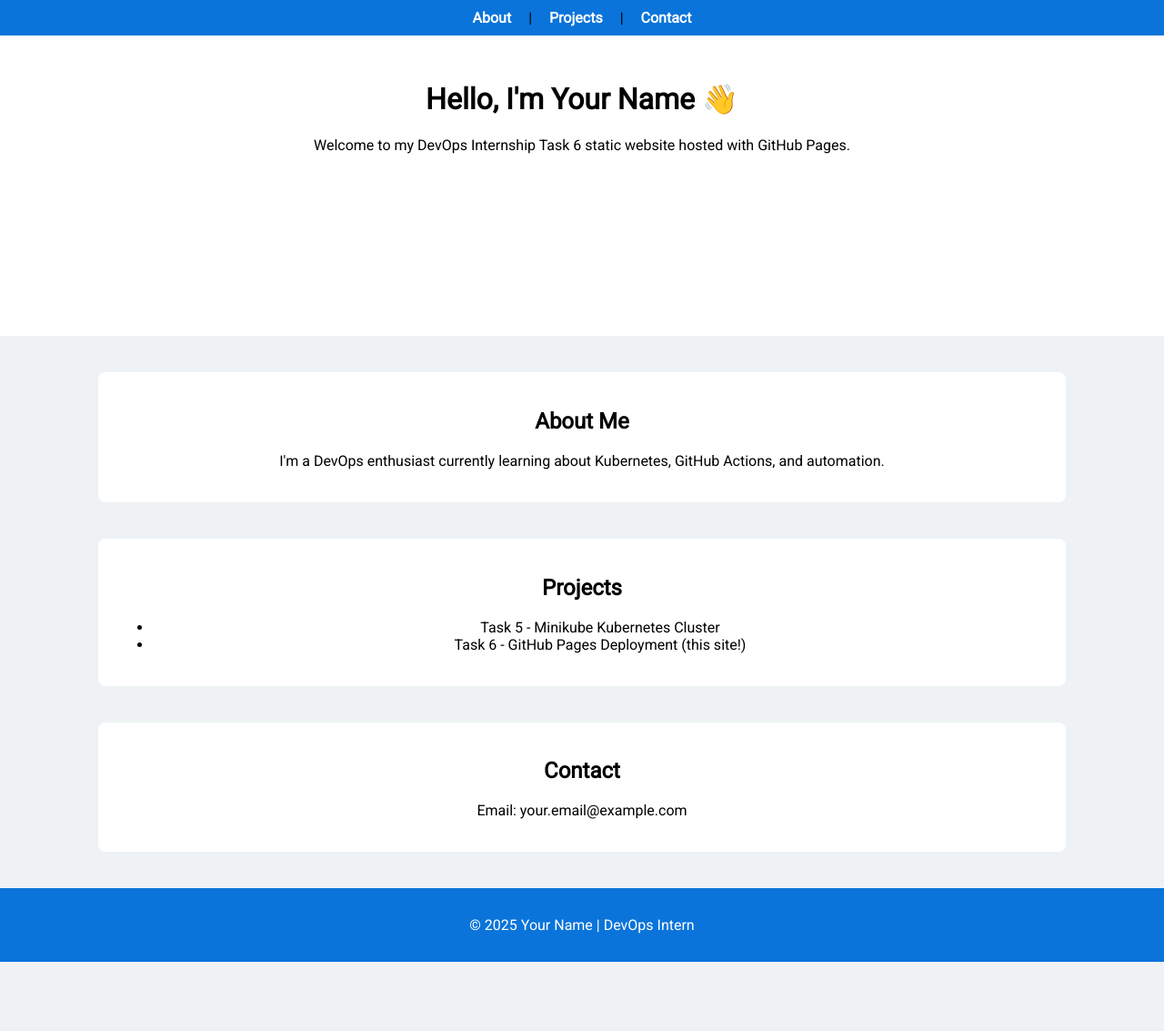
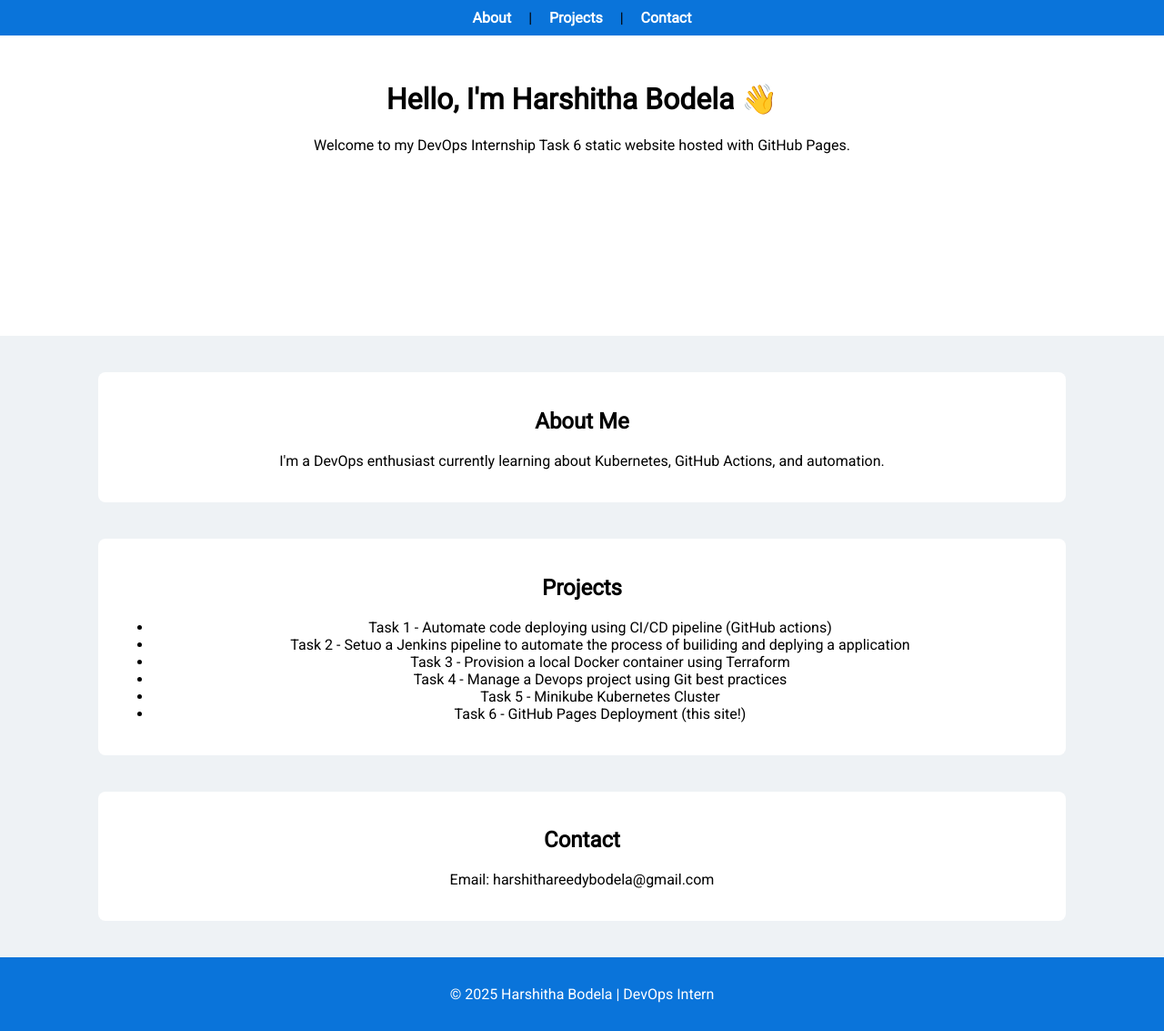
Before and after one commit to Harshithabodela/task6-githubpages, a plain HTML site: page index.html in a window 1280 px wide. Shown: the whole page at 91% size. Before the commit the page ends 1057 px from the top, so only its background shows below. Drawn offline with Linux system fonts and the light colour scheme.

Commit message:
Update index.html

```diff
--- a/index.html
+++ b/index.html
@@ -14,7 +14,7 @@
     </nav>
 
     <header>
-        <h1>Hello, I'm Your Name 👋</h1>
+        <h1>Hello, I'm Harshitha Bodela 👋</h1>
         <p>Welcome to my DevOps Internship Task 6 static website hosted with GitHub Pages.</p>
         <img src="images/profile-placeholder.png" alt="Profile" width="150">
     </header>
@@ -27,6 +27,10 @@
     <section id="projects">
         <h2>Projects</h2>
         <ul>
+            <li>Task 1 - Automate code deploying using CI/CD pipeline (GitHub actions)</li>
+            <li>Task 2 - Setuo a Jenkins pipeline to automate the process of builiding and deplying a application</li>
+            <li>Task 3 - Provision a local Docker container using Terraform</li>
+            <li>Task 4 - Manage a Devops project using Git best practices</li>
             <li>Task 5 - Minikube Kubernetes Cluster</li>
             <li>Task 6 - GitHub Pages Deployment (this site!)</li>
         </ul>
@@ -34,11 +38,11 @@
 
     <section id="contact">
         <h2>Contact</h2>
-        <p>Email: your.email@example.com</p>
+        <p>Email: harshithareedybodela@gmail.com</p>
     </section>
 
     <footer>
-        <p>© 2025 Your Name | DevOps Intern</p>
+        <p>© 2025 Harshitha Bodela | DevOps Intern</p>
     </footer>
 </body>
 </html>
```
